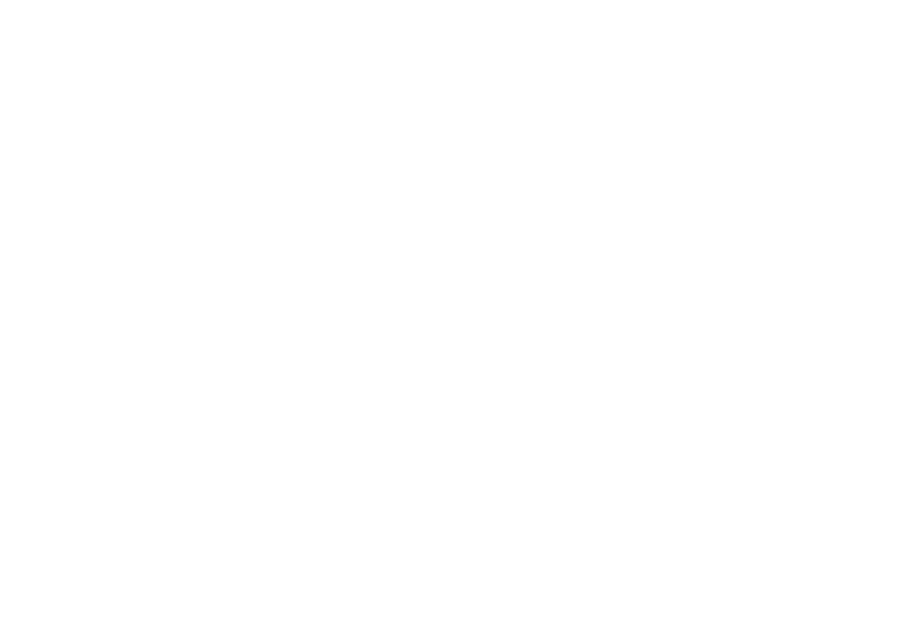
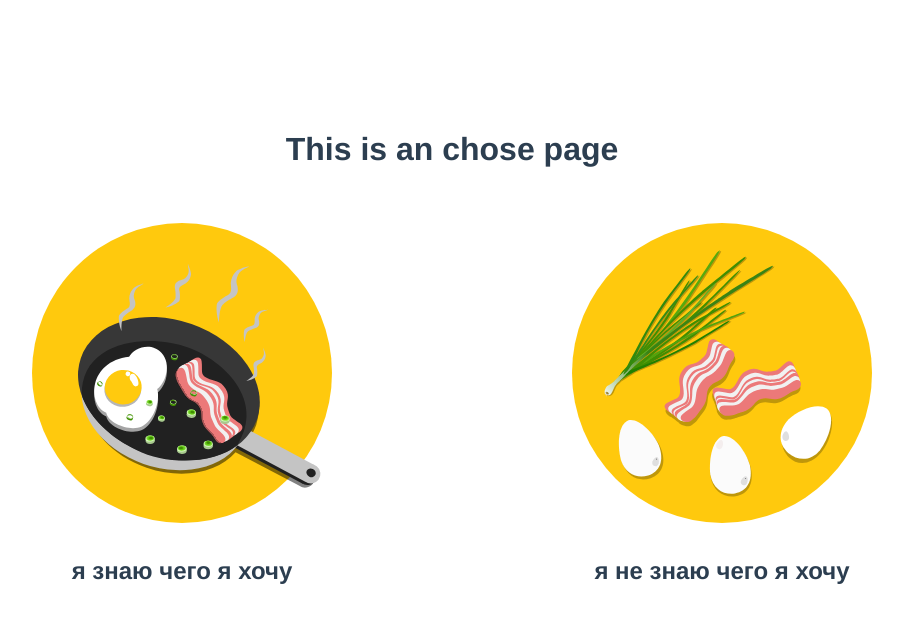
Before and after one commit to korstan/goodcook-webapp, a Vue app: page /chose in a window 1280 px wide. Shown: the top 622 px of the page, without its empty margins (188-1091 px from the left). Built offline with nearby package versions, Linux system fonts and the light colour scheme.

Commit message:
Добавил страничку с выбором

```diff
--- /dev/null
+++ b/src/components/ChoseButton.vue
@@ -0,0 +1,29 @@
+<template>
+  <div class="choseButton">
+    <slot> </slot>
+  </div>
+</template>
+
+<script>
+export default {
+  name: "ChoseButton",
+};
+</script>
+
+<style lang="scss" scoped>
+.choseButton {
+  background: $primary-color;
+  border-radius: $default-border-radius;
+  width: 300px;
+  height: 300px;
+  display: flex;
+  padding: 10px;
+  align-self: center;
+   transition: 0.18s all ease-out;
+  &:hover{
+    cursor: pointer;
+    transition: 0.18s all ease-in;
+    transform: scale(1.03);
+  }
+}
+</style>
--- a/src/router/index.js
+++ b/src/router/index.js
@@ -3,6 +3,7 @@
 import Home from '../views/Home.vue';
 import Frame2 from '../views/Frame2.vue';
 import Search from '../views/Search.vue';
+import Chose from '../views/Chose.vue';
 
 Vue.use(VueRouter);
 
@@ -31,6 +32,11 @@
     component: () =>
       import(/* webpackChunkName: "about" */ '../views/About.vue'),
   },
+  {
+    path: '/chose',
+    name: 'Chose',
+    component: Chose,
+  }
 ];
 
 const router = new VueRouter({
--- /dev/null
+++ b/src/views/Chose.vue
@@ -0,0 +1,40 @@
+<template>
+  <div class="choseMenu m-t-125">
+    <h1 class="choseMenu__title text-center">This is an chose page</h1>
+    <div class="choseMenu__card m-t-50">
+      <div>
+        <choseButton class="p-t-30 p-b-0">
+          <v-img contain src="@/assets/recipes-logo.svg" alt="" srcset="" />
+        </choseButton>
+        <h2 class="text-center m-t-30">я знаю чего я хочу</h2>
+      </div>
+      <div>
+        <choseButton>
+          <v-img contain src="@/assets/ingredients-logo.svg" alt="" srcset="" />
+        </choseButton>
+        <h2 class="text-center m-t-30">я не знаю чего я хочу</h2>
+      </div>
+    </div>
+  </div>
+</template>
+
+<script>
+import choseButton from "@/components/ChoseButton.vue";
+
+export default {
+  name: "Chose",
+  components: { choseButton },
+};
+</script>
+
+<style lang="scss" scoped>
+.choseMenu {
+  &__titile {
+  }
+  &__card {
+    display: flex;
+    flex-direction: row;
+    justify-content: space-around;
+  }
+}
+</style>
```
